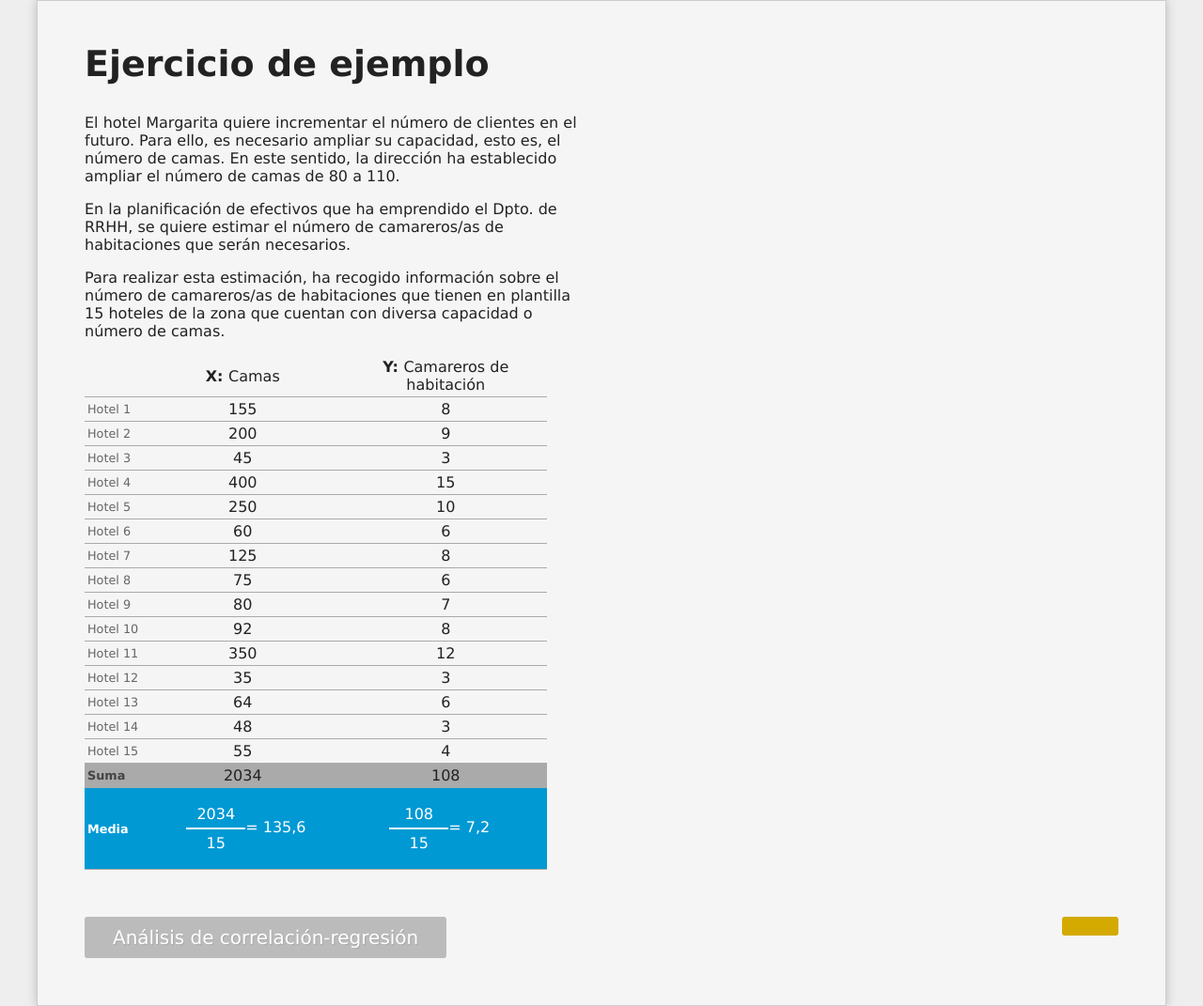
After one commit to Sauco82/aprendiendo-frontend, a PHP site: page /calculos/ejemplo.html in a window 1280 px wide. The commit adds this page. Shown: the whole page at 94% size. Run offline with PHP 8.4, Linux system fonts and the light colour scheme.

Commit message:
aniadidas mas paginas

```diff
--- a/calculos/css/style.css
+++ b/calculos/css/style.css
@@ -123,7 +123,27 @@ span.rendimiento_potencial {font-weight:normal;}
 	padding:20px;
 }
 
+.importante{
+	background:#fff3c3;
+	padding:20px;
+}
+
 .ejemplo p{font-size:15px;}
+
+
+.elemento_destacado{overflow: hidden;margin-bottom: 15px;}
+
+.elemento_destacado strong{float:left;}
+.elemento_destacado strong{
+	font-size: 30px;
+	text-align: center;
+	margin-top: 10px;
+	width: 50px;
+	clear: left;
+}
+.elemento_destacado p{
+	margin-left: 60px;
+}
 
 /** Introduccion interactiva Odiorne **/
 #tabla_odiorne{
@@ -344,3 +364,94 @@ ul.ss-choices{
 	text-align: center;
 
 }
+
+/*========== Ejercicio del segundo tema ==========*/
+table#hoteles, table.medias_moviles { border-collapse: collapse;}
+table#hoteles td,table#hoteles th,table.medias_moviles td,table.medias_moviles th{
+	text-align: center;
+	border-bottom: 1px solid #aaa;
+}
+
+	table#hoteles th.valores{width: 210px;}
+	table.medias_moviles th{width: 200px;}
+	table.medias_moviles th.valores{width: 150px;}
+	table#hoteles th.valores span{font-weight: normal;}
+
+	table#hoteles td.hotel{
+		text-align: left;
+		color:#666;
+		font-size: 80%;
+	}
+
+	table#hoteles tr.suma th,table#hoteles tr.promedio th{
+		text-align: left;
+		color:#444;
+		font-size: 80%;
+	}
+
+	table#hoteles tr.suma td,table#hoteles tr.suma th{
+		background:#aaa;
+	}
+
+	table#hoteles tr.promedio td,table#hoteles tr.promedio th{
+		background:#0099d4;
+		color:white;
+	}
+
+
+
+
+
+.cuenta{
+	float:left;
+	min-width: 30%;
+	padding: 15px 0 15px 45px;
+	height: 50px;
+}
+.dividendo,.divisor{display: block;}
+.dividendo{
+	border-bottom: 2px solid white;
+	padding-bottom: 5px;
+}
+.divisor{
+	padding-top: 5px;
+}
+.resultado{
+	float:left;
+	height: 77px;
+	line-height: 77px;
+}
+
+.flecha{
+	position:relative;
+	overflow: hidden;
+}
+
+.flecha .cuenta{
+	padding:15px;
+	background:#0099d4;
+	color:white;
+	width: 126px;
+	height: 42px;
+}
+
+.flecha:after{
+	position:absolute;
+	content: ' ';
+	height: 0;
+	width: 0;
+	border: 38px solid transparent;
+	border-left-color: #0099d4;
+	right:-16%;
+	top:0%;
+}
+
+table.medias_moviles td.sinbordes,table.medias_moviles th.sinbordes{border:0;}
+
+table.medias_moviles td.result{
+	background:#0099d4;
+	color:white;
+	font-weight: bold;
+}
+
+table.medias_moviles td.sumandos{background:#BEE5F7;}
--- /dev/null
+++ b/calculos/ejemplo.html
@@ -0,0 +1,142 @@
+<!DOCTYPE html>
+<html>
+
+	<head>
+		<meta http-equiv="Content-Type" content="text/html; charset=UTF-8" />
+		<title>PRÁCTICA No 2: TÉCNICAS AUXILIARES DEL PROCESO DE DIRECCIÓN ESTRATÉGICA DE RRHH</title>
+		<link rel="stylesheet" type="text/css" href="css/style.css">
+	</head>
+
+	<body>
+		<div class="container">
+			<h1>
+				Ejercicio de ejemplo
+			</h1>
+
+			<div class="libro">
+				<div class="izquierda">
+					<p>El hotel Margarita quiere incrementar el número de clientes en el futuro. Para ello, es necesario ampliar su capacidad, esto es, el número de camas. En este sentido, la dirección ha establecido ampliar el número de camas de 80 a 110.</p>
+					<p>En la planificación de efectivos que ha emprendido el Dpto. de RRHH, se quiere estimar el número de camareros/as de habitaciones que serán necesarios.</p>
+					<p>Para realizar esta estimación, ha recogido información sobre el número de camareros/as de habitaciones que tienen en plantilla 15 hoteles de la zona que cuentan con diversa capacidad o número de camas.</p>
+
+					<table id="hoteles">
+						<tr>
+							<th></th>
+							<th class="valores">X: <span>Camas</span></th>
+							<th class="valores">Y: <span>Camareros de habitación</span> </th>
+						</tr>
+						<tr>
+							<td class="hotel">Hotel 1</td>
+							<td>155</td>
+							<td>8</td>
+						</tr>
+						<tr>
+							<td class="hotel">Hotel 2</td>
+							<td>200</td>
+							<td>9</td>
+						</tr>
+						<tr>
+							<td class="hotel">Hotel 3</td>
+							<td>45</td>
+							<td>3</td>
+						</tr>
+						<tr>
+							<td class="hotel">Hotel 4</td>
+							<td>400</td>
+							<td>15</td>
+						</tr>
+						<tr>
+							<td class="hotel">Hotel 5</td>
+							<td>250</td>
+							<td>10</td>
+						</tr>
+						<tr>
+							<td class="hotel">Hotel 6</td>
+							<td>60</td>
+							<td>6</td>
+						</tr>
+						<tr>
+							<td class="hotel">Hotel 7</td>
+							<td>125</td>
+							<td>8</td>
+						</tr>
+						<tr>
+							<td class="hotel">Hotel 8</td>
+							<td>75</td>
+							<td>6</td>
+						</tr>
+						<tr>
+							<td class="hotel">Hotel 9</td>
+							<td>80</td>
+							<td>7</td>
+						</tr>
+						<tr>
+							<td class="hotel">Hotel 10</td>
+							<td>92</td>
+							<td>8</td>
+						</tr>
+						<tr>
+							<td class="hotel">Hotel 11</td>
+							<td>350</td>
+							<td>12</td>
+						</tr>
+						<tr>
+							<td class="hotel">Hotel 12</td>
+							<td>35</td>
+							<td>3</td>
+						</tr>
+						<tr>
+							<td class="hotel">Hotel 13</td>
+							<td>64</td>
+							<td>6</td>
+						</tr>
+						<tr>
+							<td class="hotel">Hotel 14</td>
+							<td>48</td>
+							<td>3</td>
+						</tr>
+						<tr>
+							<td class="hotel">Hotel 15</td>
+							<td>55</td>
+							<td>4</td>
+						</tr>
+						<tr class="suma">
+							<th>Suma</th>
+							<td>2034</td>
+							<td>108</td>
+						</tr>
+						<tr class="promedio">
+							<th>Media</th>
+							<td>
+								<div class="cuenta">
+									<span class="dividendo">2034</span>
+									<span class="divisor">15</span>
+								</div>
+								<span class="resultado">= 135,6</span>
+							</td>
+							<td>
+								<div class="cuenta">
+									<span class="dividendo">108</span>
+									<span class="divisor">15</span>
+								</div>
+								<span class="resultado">= 7,2</span>
+							</td>
+						</tr>
+					</table>
+				</div>
+
+				<div class="derecha">
+
+				</div>
+			</div>
+
+
+			<div class="page_links">
+				<a class="prev" href="pagina5b.html">Análisis de correlación-regresión</a>
+				<a class="next" href="ejercicio1.html"></a>
+			</div>
+		</div>
+
+	</body>
+
+</html>
--- a/calculos/pagina4b.html
+++ b/calculos/pagina4b.html
@@ -28,8 +28,8 @@
 
 
 			<div class="page_links">
-				<a class="prev" href="pagina4.html">Análisis de márgenes o ratios</a>
-				<a class="next" href="pagina4b.html">Críticas y ventajas</a>
+				<a class="prev" href="pagina4a.html">Análisis de márgenes o ratios</a>
+				<a class="next" href="pagina5.html">Análisis de correlación-regresión</a>
 			</div>
 		</div>
 
```
Also changed, not shown: calculos/pagina3.html (+57 -0 lines), calculos/pagina5.html (added, +48 -0 lines), calculos/pagina5a.html (added, +39 -0 lines), calculos/pagina5b.html (added, +48 -0 lines).
